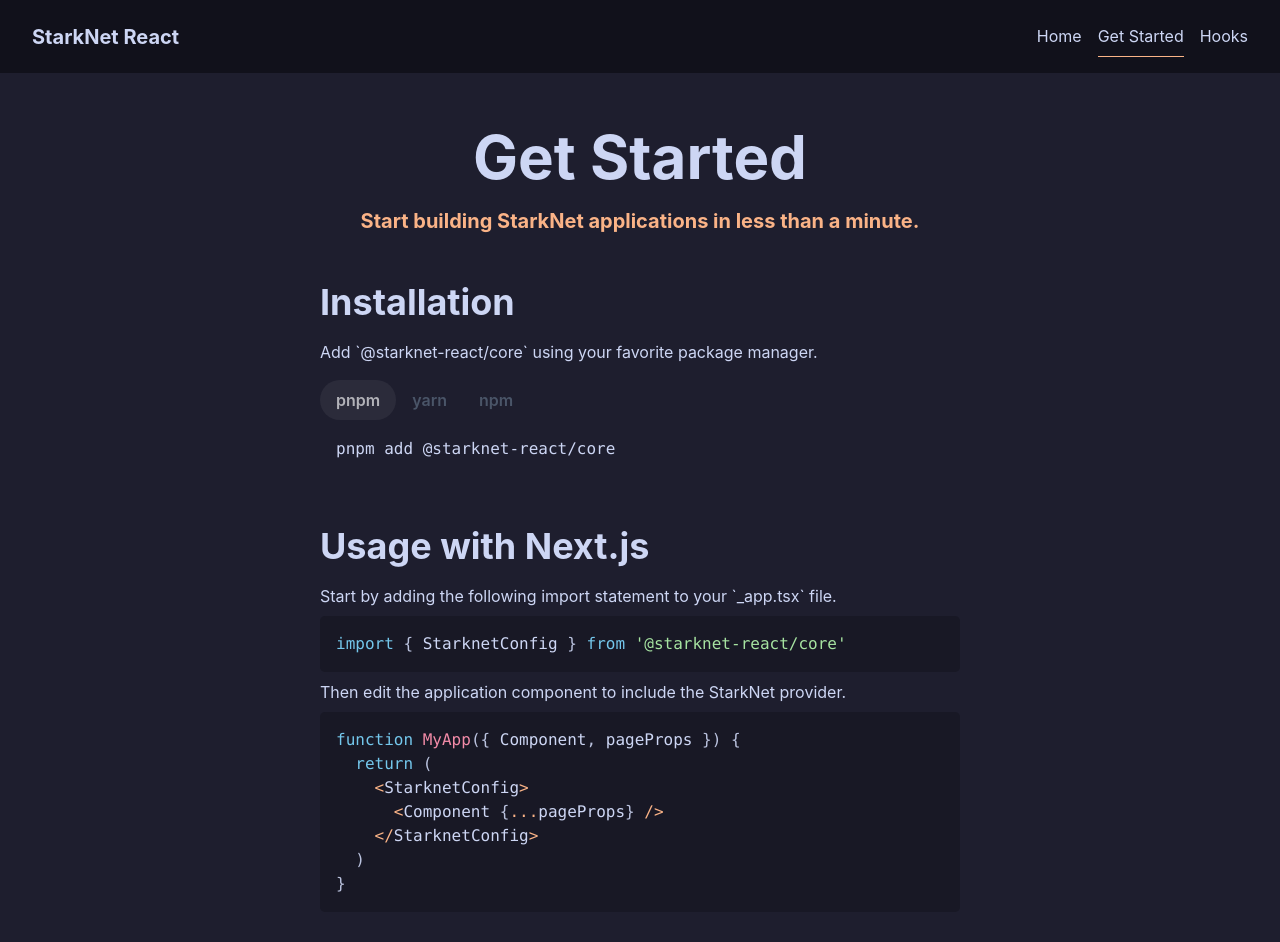
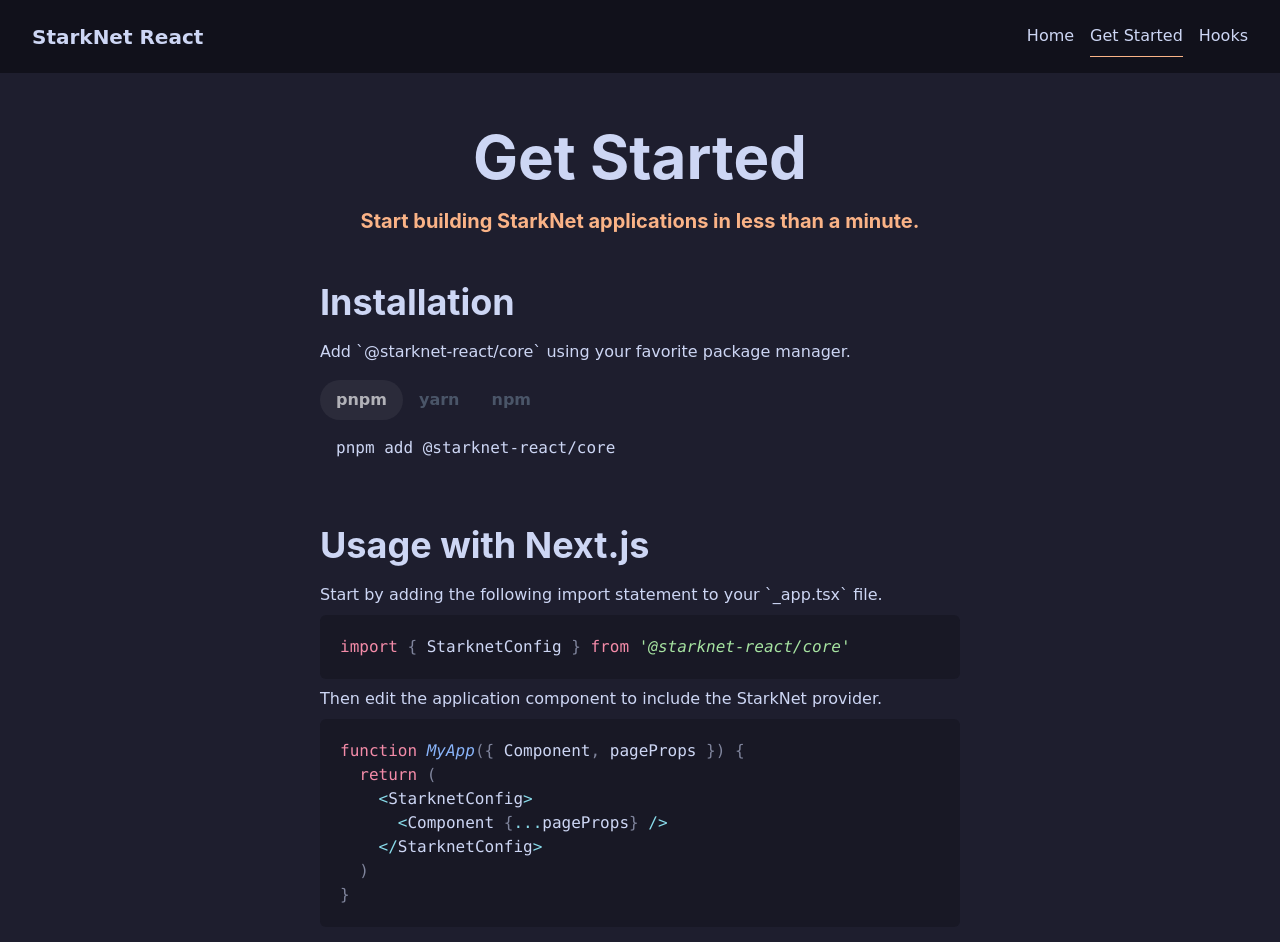
Before and after one commit to apibara/starknet-react, a Next.js app in the folder website/: page /get-started in a window 1280 px wide. Shown: the top 942 px of the page. Built offline with nearby package versions, Linux system fonts and the light colour scheme.

Commit message:
docs: update live editor style

```diff
--- a/website/components/CodeBlock/index.tsx
+++ b/website/components/CodeBlock/index.tsx
@@ -1,210 +1,48 @@
-import { useBoolean } from '@chakra-ui/react'
+import { useBoolean, Box } from '@chakra-ui/react'
 import dynamic from 'next/dynamic'
-import React, { useEffect } from 'react'
-import { PrismLight } from 'react-syntax-highlighter'
-
-import tsx from 'react-syntax-highlighter/dist/cjs/languages/prism/tsx'
-import typescript from 'react-syntax-highlighter/dist/cjs/languages/prism/typescript'
-
-PrismLight.registerLanguage('tsx', tsx)
-PrismLight.registerLanguage('typescript', typescript)
+import React, { useEffect, useMemo } from 'react'
+import Highlight, { defaultProps, Language } from 'prism-react-renderer'
+import { useCodeTheme } from './styles'
 
 const ReactLiveBlock = dynamic(() => import('./live'))
 
 export function CodeBlock({
   language,
-  wrapLines,
   children,
 }: {
-  language: string
+  language: Language
   wrapLines: boolean
   children: string | string[]
 }) {
   const [isMounted, { on }] = useBoolean()
   useEffect(on, [on])
+  const theme = useCodeTheme()
+  const code = useMemo(() => trimCode(children), [children])
 
   if (isMounted && language === 'tsx') {
-    return <ReactLiveBlock language={language} code={children} />
+    return <ReactLiveBlock language={language} code={code} theme={theme} />
   }
 
   return (
-    <PrismLight
-      language={language}
-      PreTag="div"
-      style={catppuccinMochaStyle}
-      className="codeStyle"
-      showLineNumbers={false}
-      wrapLines={wrapLines}
-      useInlineStyles={true}
-    >
-      {children}
-    </PrismLight>
+    <Box p="5" rounded="md" my="2" bg="cat.mantle">
+      <Highlight {...defaultProps} code={code} language={language} theme={theme}>
+        {({ className, style, tokens, getLineProps, getTokenProps }) => (
+          <pre className={className} style={style}>
+            {tokens.map((line, i) => (
+              <div key={i} {...getLineProps({ line, key: i })}>
+                {line.map((token, key) => (
+                  <span key={key} {...getTokenProps({ token, key })} />
+                ))}
+              </div>
+            ))}
+          </pre>
+        )}
+      </Highlight>
+    </Box>
   )
 }
 
-const colors = {
-  base: '#cdd6f4',
-  block: '#181825',
-  comment: '#bac2de',
-  punctuation: '#bac2de',
-  property: '#f38ba8',
-  selector: '#a6e3a1',
-  operator: '#fab387',
-  variable: '#f9e2af',
-  function: '#f38ba8',
-  keyword: '#74c7ec',
-  selected: '#cdd6f4',
-  inline: '#cdd6f4',
-  inlineBackground: '#11111b',
-  highlight: '#181825',
-  highlightAccent: '#b4befe',
+function trimCode(code: string | string[]): string {
+  const s = Array.isArray(code) ? code.join('\n') : code
+  return s.trim()
 }
-
-const catppuccinMochaStyle: { [key: string]: React.CSSProperties } = {
-  'code[class*="language-"]': {
-    color: colors.base,
-    background: 'none',
-    fontFamily: "\"Fira Code\", Consolas, Monaco, 'Andale Mono', 'Ubuntu Mono', monospace",
-    textAlign: 'left',
-    whiteSpace: 'pre',
-    wordSpacing: 'normal',
-    wordBreak: 'normal',
-    wordWrap: 'normal',
-    lineHeight: '1.5',
-    MozTabSize: '4',
-    OTabSize: '4',
-    tabSize: '4',
-    WebkitHyphens: 'none',
-    MozHyphens: 'none',
-    msHyphens: 'none',
-    hyphens: 'none',
-  },
-  'pre[class*="language-"]': {
-    background: colors.block,
-    fontFamily: "\"Fira Code\", Consolas, Monaco, 'Andale Mono', 'Ubuntu Mono', monospace",
-    textAlign: 'left',
-    whiteSpace: 'pre',
-    wordSpacing: 'normal',
-    wordBreak: 'normal',
-    wordWrap: 'normal',
-    lineHeight: '1.5',
-    MozTabSize: '4',
-    OTabSize: '4',
-    tabSize: '4',
-    WebkitHyphens: 'none',
-    MozHyphens: 'none',
-    msHyphens: 'none',
-    hyphens: 'none',
-    padding: '1em',
-    margin: '.5em 0',
-    overflow: 'auto',
-    borderRadius: '0.3em',
-  },
-  ':not(pre) > code[class*="language-"]': {
-    background: colors.inlineBackground,
-    color: colors.inline,
-    padding: '.1em',
-    borderRadius: '.3em',
-    whiteSpace: 'normal',
-  },
-  '.namespace': {
-    opacity: 0.7,
-  },
-  comment: {
-    color: colors.comment,
-  },
-  prolog: {
-    color: colors.comment,
-  },
-  doctype: {
-    color: colors.comment,
-  },
-  cdata: {
-    color: colors.comment,
-  },
-  punctuation: {
-    color: colors.punctuation,
-  },
-  property: {
-    color: colors.property,
-  },
-  tag: {
-    color: colors.property,
-  },
-  constant: {
-    color: colors.property,
-  },
-  symbol: {
-    color: colors.property,
-  },
-  deleted: {
-    color: colors.property,
-  },
-  number: {
-    color: colors.property,
-  },
-  boolean: {
-    color: colors.property,
-  },
-  selector: {
-    color: colors.selector,
-  },
-  'attr-name': {
-    color: colors.selector,
-  },
-  string: {
-    color: colors.selector,
-  },
-  char: {
-    color: colors.selector,
-  },
-  builtin: {
-    color: colors.selector,
-  },
-  inserted: {
-    color: colors.selector,
-  },
-  operator: {
-    color: colors.operator,
-  },
-  entity: {
-    cursor: 'help',
-  },
-  url: {
-    color: colors.operator,
-  },
-  '.language-css .token.string': {
-    color: colors.operator,
-  },
-  '.style .token.string': {
-    color: colors.operator,
-  },
-  variable: {
-    color: colors.variable,
-  },
-  atrule: {
-    color: colors.keyword,
-  },
-  'attr-value': {
-    color: colors.keyword,
-  },
-  function: {
-    color: colors.function,
-  },
-  keyword: {
-    color: colors.keyword,
-  },
-  regex: {
-    color: colors.variable,
-  },
-  important: {
-    color: colors.variable,
-    fontWeight: 'bold',
-  },
-  bold: {
-    fontWeight: 'bold',
-  },
-  italic: {
-    fontStyle: 'italic',
-  },
-}
--- a/website/components/CodeBlock/live.tsx
+++ b/website/components/CodeBlock/live.tsx
@@ -2,9 +2,10 @@
 import { Box, chakra } from '@chakra-ui/react'
 import { LiveEditor, LiveError, LivePreview, LiveProvider } from 'react-live'
 import { scope } from './scope'
-import { useLiveErrorStyle } from './styles'
+import { useLiveEditorStyle, useLiveErrorStyle } from './styles'
 import { WalletBar } from '../WalletBar'
 import { InjectedConnector, StarknetConfig } from '@starknet-react/core'
+import { PrismTheme } from 'prism-react-renderer'
 
 const LiveCodePreview = chakra(LivePreview, {
   baseStyle: {
@@ -29,15 +30,16 @@
 
 export default function ReactLiveBlock({
   code,
+  theme,
 }: {
   language: string
-  code: string | string[]
-  theme?: { [key: string]: React.CSSProperties }
+  code: string
+  theme?: PrismTheme
 }) {
-  const trimmedCode = trimCode(code)
-  const [editorCode, setEditorCode] = useState(trimmedCode)
+  const [editorCode, setEditorCode] = useState(code)
   const onChange = (newCode: string) => setEditorCode(newCode.trim())
   const liveErrorStyle = useLiveErrorStyle()
+  const liveEditorStyle = useLiveEditorStyle()
   const connectors = useMemo(
     () =>
       shuffle([
@@ -69,8 +71,8 @@
           />
         </Box>
         <Box pos="relative" zIndex="0">
-          <Box p="5" pt="7" rounded="md" my="8" bg="cat.crust">
-            <LiveEditor onChange={onChange} />
+          <Box p="5" pt="7" rounded="md" my="8" bg="cat.mantle">
+            <LiveEditor onChange={onChange} theme={theme} style={liveEditorStyle} />
           </Box>
           <EditableNotice />
         </Box>
@@ -78,11 +80,6 @@
       </LiveProvider>
     </StarknetConfig>
   )
-}
-
-function trimCode(code: string | string[]): string {
-  const s = Array.isArray(code) ? code.join('\n') : code
-  return s.trim()
 }
 
 // eslint-disable-next-line @typescript-eslint/no-explicit-any
--- a/website/components/CodeBlock/styles.ts
+++ b/website/components/CodeBlock/styles.ts
@@ -1,4 +1,5 @@
 import { useToken } from '@chakra-ui/react'
+import type { PrismTheme } from 'prism-react-renderer'
 import React from 'react'
 
 export function useLiveErrorStyle(): React.CSSProperties {
@@ -14,3 +15,109 @@
     overflowX: 'auto',
   }
 }
+
+export function useLiveEditorStyle(): React.CSSProperties {
+  const [mono] = useToken('fonts', ['mono'])
+  return {
+    fontSize: '14',
+    fontFamily: mono,
+  }
+}
+
+export function useCodeTheme(): PrismTheme {
+  const [text, background] = useToken('colors', ['cat.text', 'cat.mantle'])
+  return {
+    plain: {
+      color: text,
+      backgroundColor: background,
+    },
+    styles: [
+      {
+        types: ['variable'],
+        style: {
+          color: 'rgb(242, 205, 205)',
+        },
+      },
+      {
+        types: ['function'],
+        style: {
+          color: 'rgb(137, 180, 250)',
+          fontStyle: 'italic',
+        },
+      },
+      {
+        types: ['builtin'],
+        style: {
+          color: 'rgb(205, 214, 244)',
+        },
+      },
+      {
+        types: ['number', 'constant', 'changed', 'namespace', 'class-name'],
+        style: {
+          color: 'rgb(250, 179, 135)',
+        },
+      },
+      {
+        types: ['keyword', 'selector'],
+        style: {
+          color: 'rgb(243, 139, 168)',
+        },
+      },
+      {
+        types: ['punctuation'],
+        style: {
+          color: 'rgb(127, 132, 156)',
+        },
+      },
+      {
+        types: ['operator', 'symbol'],
+        style: {
+          color: 'rgb(137, 220, 235)',
+        },
+      },
+      {
+        types: ['inserted'],
+        style: {
+          color: 'rgb(166, 227, 161)',
+        },
+      },
+      {
+        types: ['deleted'],
+        style: {
+          color: 'rgb(148, 226, 213)',
+        },
+      },
+      {
+        types: ['string'],
+        style: {
+          color: 'rgb(166, 227, 161)',
+          fontStyle: 'italic',
+        },
+      },
+      {
+        types: ['char'],
+        style: {
+          color: 'rgb(249, 226, 175)',
+        },
+      },
+      {
+        types: ['tag'],
+        style: {
+          color: 'rgb(203, 166, 247)',
+        },
+      },
+      {
+        types: ['attr-name'],
+        style: {
+          color: 'rgb(137, 180, 250)',
+        },
+      },
+      {
+        types: ['comment'],
+        style: {
+          fontStyle: 'italic',
+        },
+      },
+    ],
+  }
+}
--- a/website/package.json
+++ b/website/package.json
@@ -13,14 +13,16 @@
     "@chakra-ui/styled-system": "^2.3.3",
     "@emotion/react": "^11.10.4",
     "@emotion/styled": "^11.10.4",
+    "@fontsource/dejavu-sans": "^4.5.4",
+    "@fontsource/iosevka": "^4.5.4",
     "@starknet-react/core": "workspace:^",
     "framer-motion": "^7.4.0",
     "next": "12.3.1",
+    "prism-react-renderer": "^1.3.5",
     "react": "^18.0",
     "react-dom": "^18.0",
     "react-live": "^2.4.1",
     "react-markdown": "^8.0.3",
-    "react-syntax-highlighter": "^15.5.0",
     "typedoc": "^0.23.15"
   },
   "devDependencies": {
@@ -28,7 +30,6 @@
     "@types/node": "^17.0.39",
     "@types/react": "^18.0.11",
     "@types/react-dom": "18.0.6",
-    "@types/react-syntax-highlighter": "^15.5.5",
     "eslint": "8.17.0",
     "eslint-config-next": "12.3.1",
     "typescript": "^4.7.3"
--- a/website/pages/_app.tsx
+++ b/website/pages/_app.tsx
@@ -2,6 +2,10 @@
 import type { AppProps } from 'next/app'
 
 const theme = extendTheme({
+  fonts: {
+    body: `'DejaVu Sans', sans-serif`,
+    mono: `'Iosevka', monospace`,
+  },
   colors: {
     // catppuccin colors
     cat: {
--- a/website/pages/hooks/index.tsx
+++ b/website/pages/hooks/index.tsx
@@ -19,14 +19,16 @@
   return (
     <NextLink href={href} passHref>
       <Box
+        rounded="md"
         as="a"
         border="1px solid"
         borderColor="cat.surface"
-        boxShadow="sm"
+        boxShadow="md"
         transition="ease-in-out 200ms"
-        _hover={{ borderColor: 'cat.peach', boxShadow: 'lg', transform: 'translate(-4px, -4px)' }}
+        _hover={{ borderColor: 'cat.peach', boxShadow: 'xl', transform: 'translate(-4px, -4px)' }}
       >
         <Heading
+          borderTopRadius="md"
           textDecor={isDeprecated ? 'line-through' : 'none'}
           color={isDeprecated ? 'cat.text' : 'cat.base'}
           as="h3"
```
Also changed, not shown: 1 other file (tests, documents, lock files or other folders).
